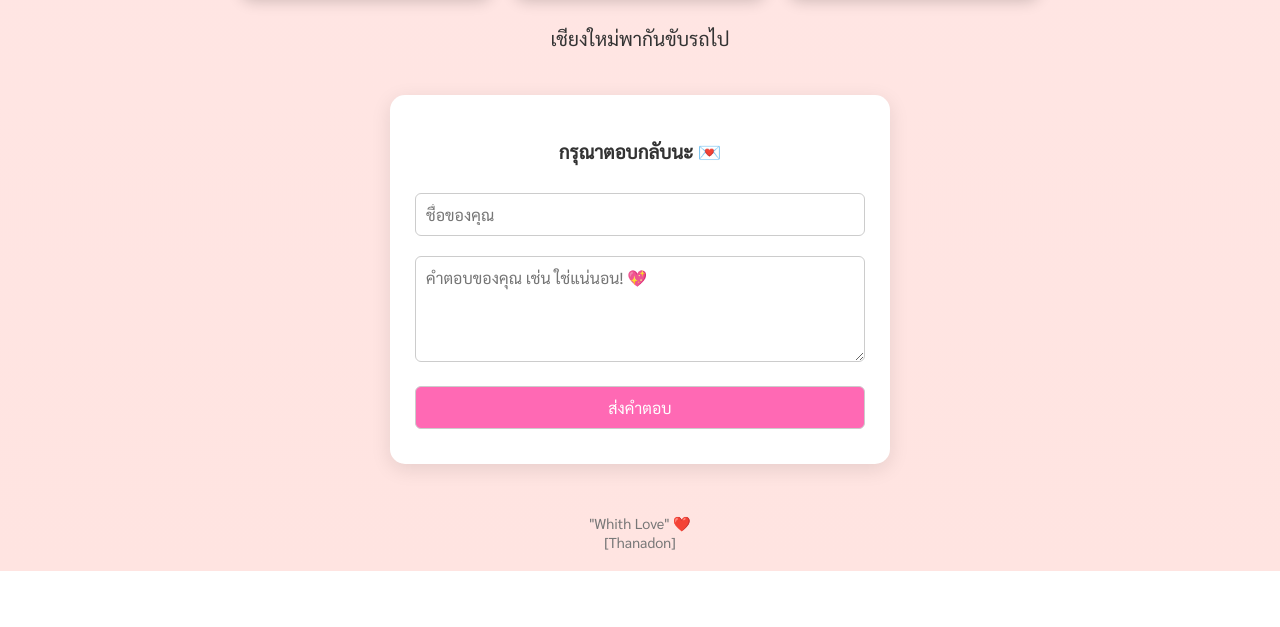
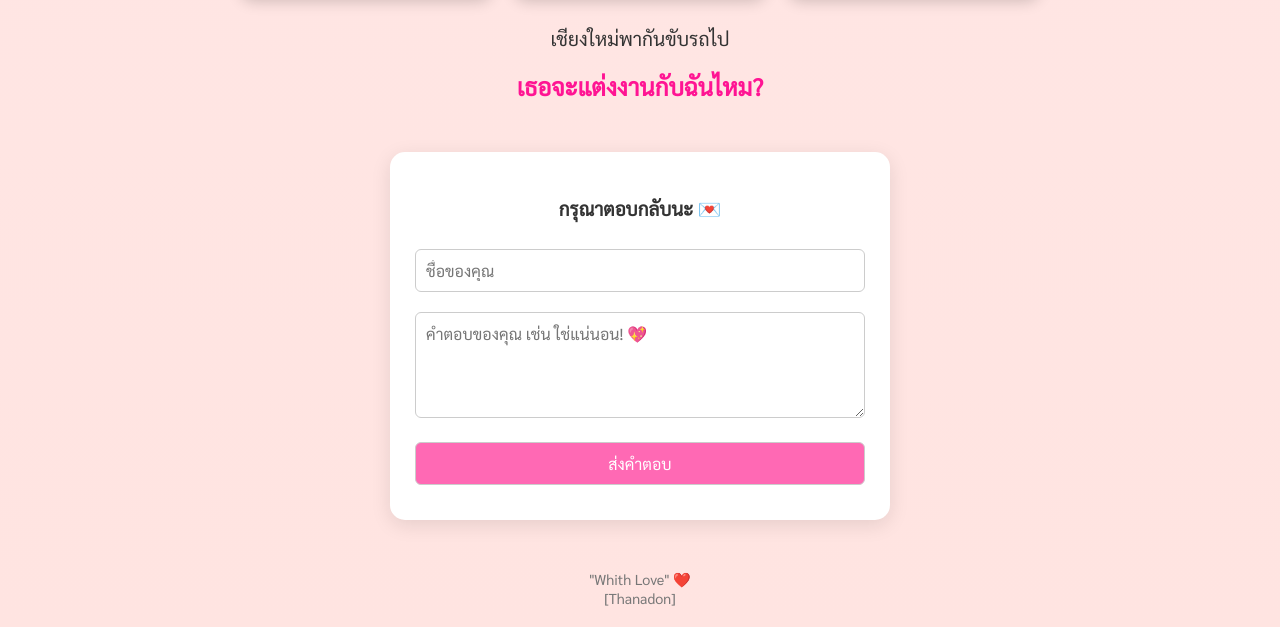
Before and after one commit to thanadon13413/Happybirthday, a plain HTML site: page index.html in a window 1280 px wide. Shown: the part 5147-5774 px from the top of the page. Before the commit the page ends 5718 px from the top, so only its background shows below. Drawn offline with Linux system fonts and the light colour scheme.

Commit message:
Update index.html

```diff
--- a/index.html
+++ b/index.html
@@ -157,6 +157,7 @@
     <img src="IMG_9602.jpeg" alt="ภาพของเรา">
     <p>เชียงใหม่พากันขับรถไป</p>
   </div>
+  <h2 style="color:#ff1493;">เธอจะแต่งงานกับฉันไหม?</h2>
 
   <div class="form-container">
     <h3>กรุณาตอบกลับนะ 💌</h3>
```
